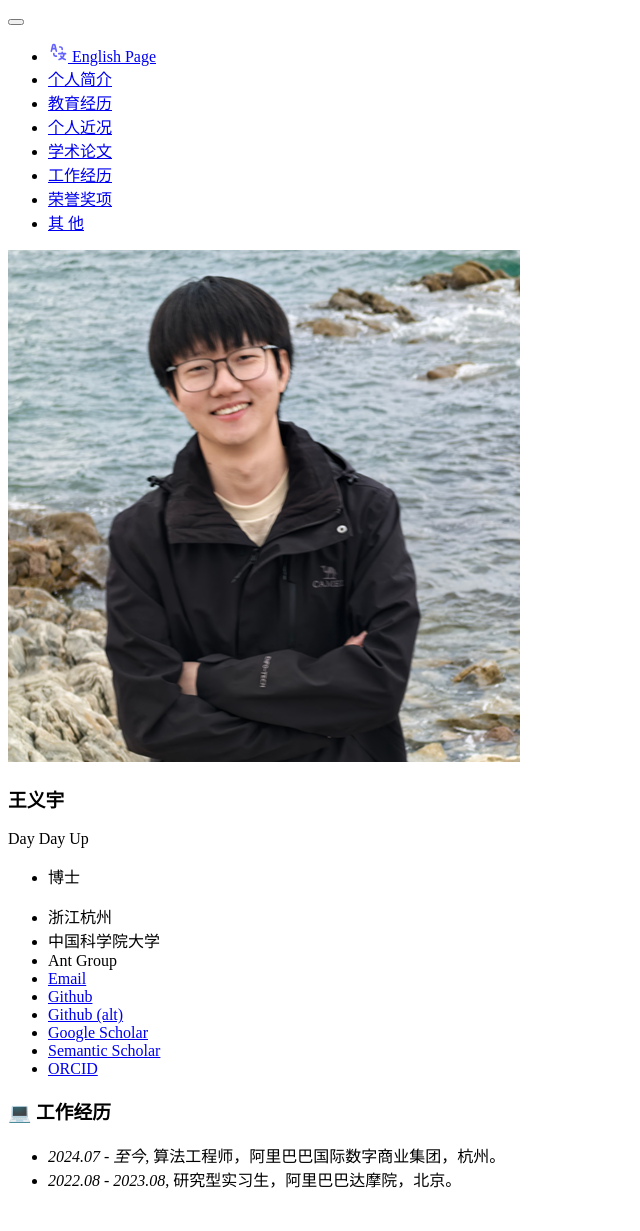
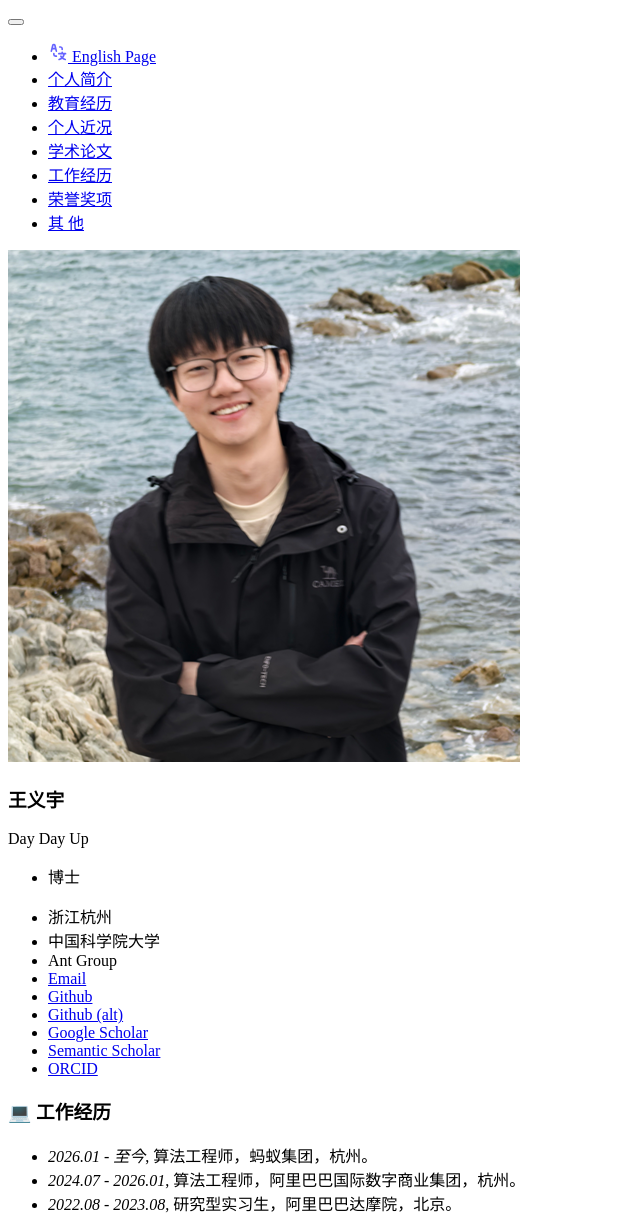
Before and after one commit to curya-wangyiyu/about_cn, a Jekyll site: the page built from _pages/includes/internships.md, in a window 1280 px wide. Shown: the whole page, without its empty margins (0-640 px from the left). Built offline with Jekyll 4.4.1, drawn with Linux system fonts in a browser that asks for light colours; our own code applies the rules of GitHub Pages for plain Markdown files; before the commit the page ends 1207 px from its top, so only the background shows below that.

Commit message:
Update internships.md

```diff
--- a/_pages/includes/internships.md
+++ b/_pages/includes/internships.md
@@ -1,3 +1,4 @@
 # 💻 工作经历
-- *2024.07 - 至今*, 算法工程师，阿里巴巴国际数字商业集团，杭州。
+- *2026.01 - 至今*, 算法工程师，蚂蚁集团，杭州。
+- *2024.07 - 2026.01*, 算法工程师，阿里巴巴国际数字商业集团，杭州。
 - *2022.08 - 2023.08*, 研究型实习生，阿里巴巴达摩院，北京。
```
